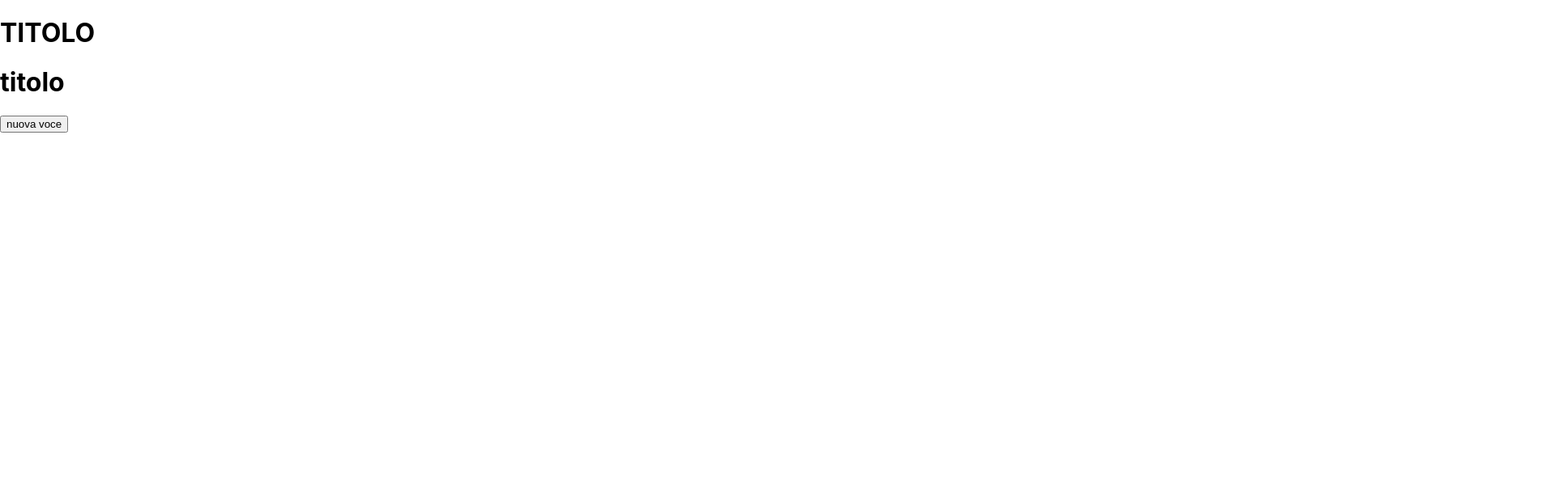
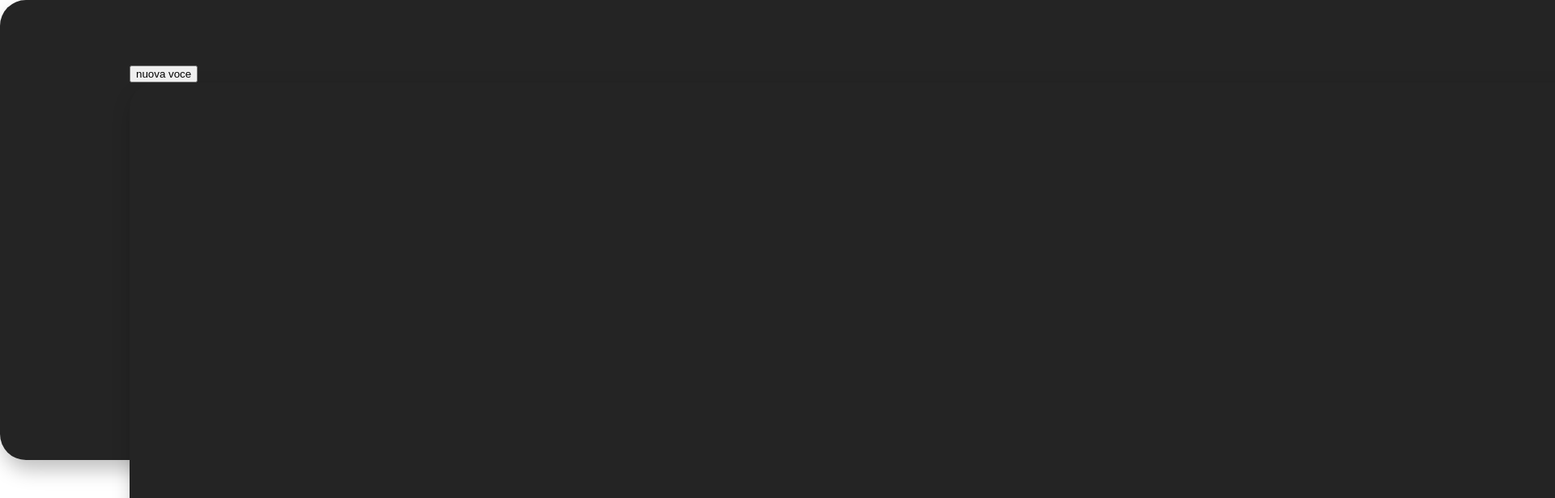
Before and after one commit to Berheruben/Todolist, a React (Create React App) app: page / in a window 1280 px wide. Shown: the top 616 px of the page at 81% size, 1920 px wide, since content can reach past the window. Built offline with nearby package versions, Linux system fonts and the light colour scheme.

Commit message:
add localstorage to save data from a list and prepare components to do css

```diff
--- a/src/App.tsx
+++ b/src/App.tsx
@@ -1,18 +1,54 @@
-import React, { useState } from 'react';
+import React, { useEffect, useState } from 'react';
 import {AddTodo,Todo,ToggleComplete,ToggleDelete} from './utils/type';
 import './App.css';
 import { TodoForm } from './components/TodoForm';
 import { TodoListItem } from './components/TodoListItem';
 import {TodoList} from './components/TodoList';
+import styled from 'styled-components';
+
+const Container = styled.div`
+
+`;
+const Container2 = styled.div`
+display: flex;
+flex-direction: column;
+align-items: flex-start;
+padding: 80px 160px;
+gap: 8px;
+
+width: 1632px;
+height: 409px;
+
+background: #242424;
+box-shadow: 4px 12px 24px rgba(0, 0, 0, 0.25);
+border-radius: 32px;
+
+/* Inside auto layout */
+
+flex: none;
+order: 0;
+flex-grow: 0;
+
+`;
+
 
 const  App=() => {
-  const [todos,setTodos] = useState<Array<Todo>>([]);
+
+  const loadData = ()=>{
+    let TaskJSON = localStorage.getItem("todos")
+    if ( TaskJSON ) return JSON.parse(TaskJSON)
+   else return []
+  }
+
+  const [todos,setTodos] = useState<Array<Todo>>(loadData());
+
 
   const addTodo:AddTodo = newTodo =>{
          if(newTodo !== ""){
-           setTodos([...todos, {id:+1, text: newTodo, complete:false}]);
+           setTodos([...todos, { text: newTodo, complete:false}]);
          }
   }
+
   const ToggleComplete:ToggleComplete = selectTodo =>{
     const updateTodos = todos.map(todo=>{
       if(todo === selectTodo){
@@ -22,27 +58,33 @@ const  App=() => {
     })
     setTodos(updateTodos)
   }
-  const ToggleDelete:ToggleDelete = selectedTodo =>{
-   const updateTodos = todos.filter(todo => todo.text !== selectedTodo.text)
+  const ToggleDelete:ToggleDelete = deletedTodo =>{
+   const updateTodos = todos.filter(todo => todo.text !== deletedTodo.text)
    setTodos(updateTodos);
   }
 
-  /*
- const saveData = () =>{
-localStorage.setItem("list", JSON.stringify(todos))
- }
- const loadData = ()=>{
-   const TaskJSON = localStorage.getItem("list")
-   if ( TaskJSON == null ) return [ ]
-  return JSON.parse ( TaskJSON )
- }
- */
+  useEffect(()=>{
+    localStorage.setItem("todos", JSON.stringify(todos))
+
+   },[todos])
+
+
+
+
   return (
-    <div>
-<h1>TITOLO</h1>
+<Container2>
+    <Container>
+
+<TodoForm addTodo={addTodo} />
+
 <TodoList todos={todos} toggleDelete={ToggleDelete}  toggleComplete={ToggleComplete}/>
-    <TodoForm addTodo={addTodo}/>
-    </div>
+
+
+    </Container>
+</Container2>
+
+
+
   );
 }
 
--- a/src/components/TodoForm.tsx
+++ b/src/components/TodoForm.tsx
@@ -69,11 +69,45 @@ flex-grow: 0;
 const Form=styled.form`
 
 `;
-const C1=styled.div`
+const Container=styled.div`
+display: flex;
+flex-direction: column;
+align-items: center;
+padding: 0px;
+gap: 24px;
+
+position: absolute;
+width: 1632px;
+height: 505px;
+left: 144px;
+top: 168px;
+}
 `;
-const C2=styled.div`
+const Todolist=styled.div`
+display: flex;
+flex-direction: column;
+align-items: flex-start;
+padding: 80px 160px;
+gap: 8px;
+
+width: 1632px;
+height: 409px;
+
+background: #242424;
+box-shadow: 4px 12px 24px rgba(0, 0, 0, 0.25);
+border-radius: 32px;
+
+/* Inside auto layout */
+
+flex: none;
+order: 0;
+flex-grow: 0;
 `;
-const C3=styled.div`
+const CenterPadding=styled.div`
+
+`;
+const Card = styled.div`
+
 `;
 const H1= styled.h1`
 
@@ -82,7 +116,21 @@ const C4=styled.div`
 `;
 const Ul=styled.ul`
 `;
+const Input= styled.input`
 
+`;
+const Flex = styled.div`
+
+`;
+const AddtodoText=styled.div`
+
+`;
+const Flex2=styled.div`
+
+`;
+const BtnNewVoice= styled.button`
+
+`;
 export const TodoForm: React.FC<TodoFormProps> = ({addTodo})=>{
 
     const[newTodo,setNewTodo] = useState<string>("")
@@ -102,23 +150,15 @@ const [modal, setModal] = useState(false);
   };
     return(
         <>
-<C1>
-    <C2>
-    <C3>
-    <H1>titolo</H1>
-    <C4>
-<Ul id="List">
-
-</Ul>
-    </C4>
-    </C3>
-    </C2>
-    </C1>
 
 
-       <button onClick={toggleModal}>
-        nuova voce
-      </button>
+             <CenterPadding>
+           <BtnNewVoice onClick={toggleModal}>
+nuova voce
+      </BtnNewVoice>
+           </CenterPadding>
+
+
       {modal &&
 
           <Form>
--- a/src/components/TodoList.tsx
+++ b/src/components/TodoList.tsx
@@ -1,7 +1,28 @@
 import React from "react";
 import { TodoListItem } from "./TodoListItem";
 import {AddTodo,Todo,ToggleComplete,TodoListItemProps,ToggleDelete} from '../utils/type'
+import styled from 'styled-components'
 
+const Container3 = styled.div`
+display: flex;
+flex-direction: column;
+align-items: flex-start;
+padding: 80px 160px;
+gap: 8px;
+
+width: 1632px;
+height: 409px;
+
+background: #242424;
+box-shadow: 4px 12px 24px rgba(0, 0, 0, 0.25);
+border-radius: 32px;
+
+/* Inside auto layout */
+
+flex: none;
+order: 0;
+flex-grow: 0;
+`;
 interface TodoListProps {
     todos:Array<Todo>;
     toggleComplete: ToggleComplete
@@ -9,18 +30,22 @@ interface TodoListProps {
 }
 export const TodoList : React.FC < TodoListProps > = ( { todos , toggleComplete , toggleDelete} ) =>{
     return(
+        <Container3>
+
         <ul>
+            <label style={{color:"white"}}>
+
  {todos.map(todo =>(
      <TodoListItem
-     key={todo.id}
+
      toggleDelete={toggleDelete}
      toggleComplete={toggleComplete}
      todo={todo}
      />
- ))}
-
-
+     ))}
+     </label>
         </ul>
+     </Container3>
     )
 }
 export default TodoList
--- a/src/components/TodoListItem.tsx
+++ b/src/components/TodoListItem.tsx
@@ -11,9 +11,10 @@ const Label = styled.label`
 export const TodoListItem:React.FC<TodoListItemProps> = ({todo, toggleComplete, toggleDelete}) =>{
     return(
         <li>
-            <Label className={todo.complete ? "completed" : "todo-row"}>
+            <Label className={todo.complete ? "completed" : "todo-row"} >
                 <input type="button" onClick={()=>toggleDelete(todo)}/>
                 <input type="checkbox" checked={todo.complete} onChange={()=>toggleComplete(todo)}/>
+
                 {todo.text}
 
             </Label>
--- a/src/utils/type.ts
+++ b/src/utils/type.ts
@@ -2,8 +2,8 @@ export type AddTodo = (newTodo: string) => void
 
 
 export type Todo = {
-id:number;
-text:string;
+
+text:String;
 complete: boolean;
 };
 export interface TodoListItemProps{
```
